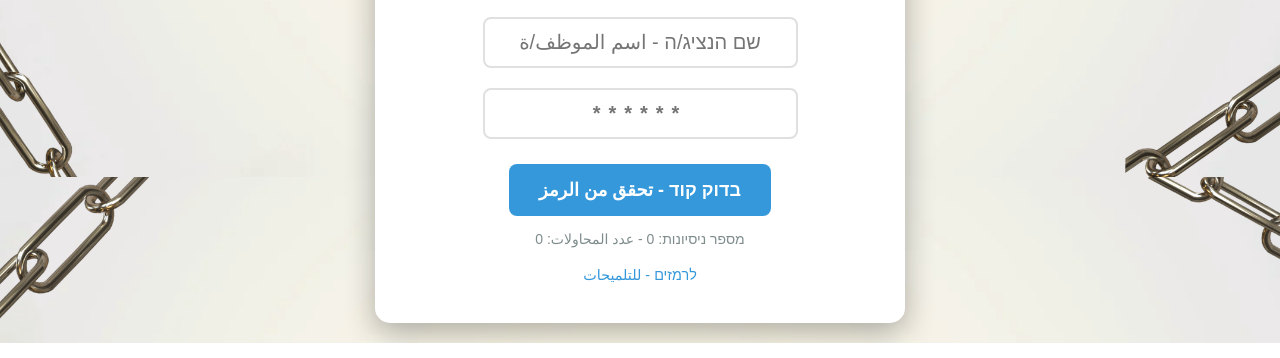
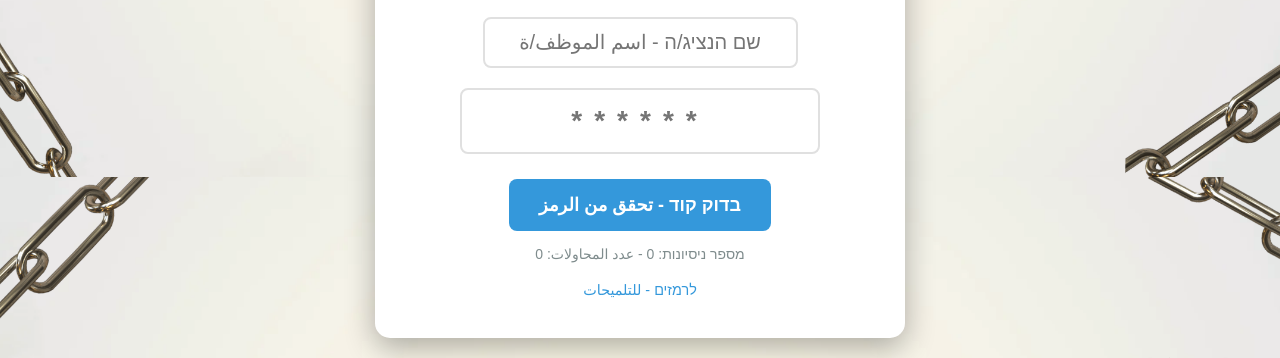
Before and after one commit to nasermix/digital-lock, a plain HTML site: page index.html in a window 1280 px wide. Shown: the part 623-981 px from the top of the page. Drawn offline with Linux system fonts and the light colour scheme.

Commit message:
Update index.html

```diff
--- a/index.html
+++ b/index.html
@@ -61,8 +61,12 @@ body {
             box-shadow: 0 0 10px rgba(52, 152, 219, 0.2);
         }
         .code-input {
-            letter-spacing: 8px;
-            font-weight: bold;
+            letter-spacing: 12px;
+    font-size: 28px;
+    font-weight: bold;
+    width: 80%;
+    padding: 15px;
+    text-align: center;
         }
         button {
             background: #3498db;
```
